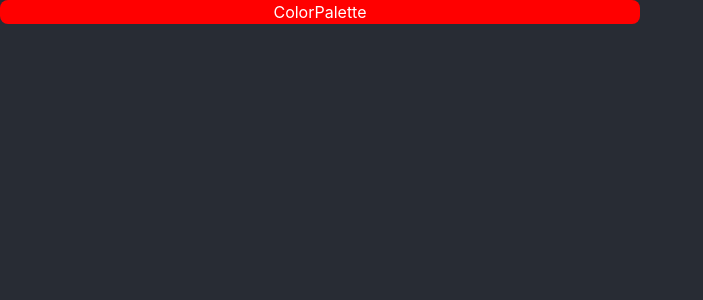
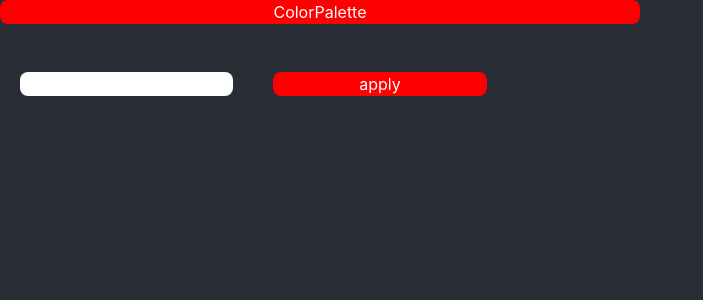
Before and after one commit to John-Khalil/redux-router-demo, a React (Create React App) app: page / in a window 1280 px wide. Shown: the top 300 px of the page, without its empty margins (0-703 px from the left). Built offline with nearby package versions, Linux system fonts and the light colour scheme.

Commit message:
done with redux

```diff
--- a/src/App.js
+++ b/src/App.js
@@ -2,12 +2,18 @@
 import './App.css';
 
 import ColorPalette from "./componenets/ColorPalette";
-
+import ColorSelector from "./componenets/ColorSelector";
 
 
 
 export default function App() {
   return (
-    <ColorPalette/>
+
+    <>
+      <ColorPalette/>
+
+      <ColorSelector/>
+
+    </>
   )
 }
--- a/src/componenets/ColorPalette.js
+++ b/src/componenets/ColorPalette.js
@@ -22,3 +22,5 @@ export default function ColorPalette() {
 
 // 1 what does the ... in tailwind class do
 // 2 how to pass a default value for the reducers outside the files they were defined in
+
+// 3 is there anyway i could create those reducers automatic since they are just boilerplate code
--- /dev/null
+++ b/src/componenets/ColorSelector.js
@@ -0,0 +1,32 @@
+import React, { useState, useRef } from "react";
+import { useDispatch } from "react-redux";
+
+import {finalColor} from "../reduxReducers/colorPalette";
+
+import { useSelector } from "react-redux";
+
+
+export default function ColorSelector() {
+
+    const dispatch=useDispatch();
+
+    const [color,colrAdjust]=useState("red");
+
+    // const finalColor=useSelector(state=>state.colorPalette.value);
+
+
+
+
+
+    return (
+        <>
+            <br/><br/>
+            <input className="felx  w-1/6 rounded-lg text-center mx-5 inline-block" style={{color:"black"}} type="text" onChange={event=>{
+                colrAdjust(event.target.value);
+            }}/>
+            <button className="felx  w-1/6 rounded-lg text-center mx-5 inline-block" style={{backgroundColor:color}} onClick={()=>{
+                dispatch(finalColor(color));
+            }}> apply </button>
+        </>
+    )
+}
```
